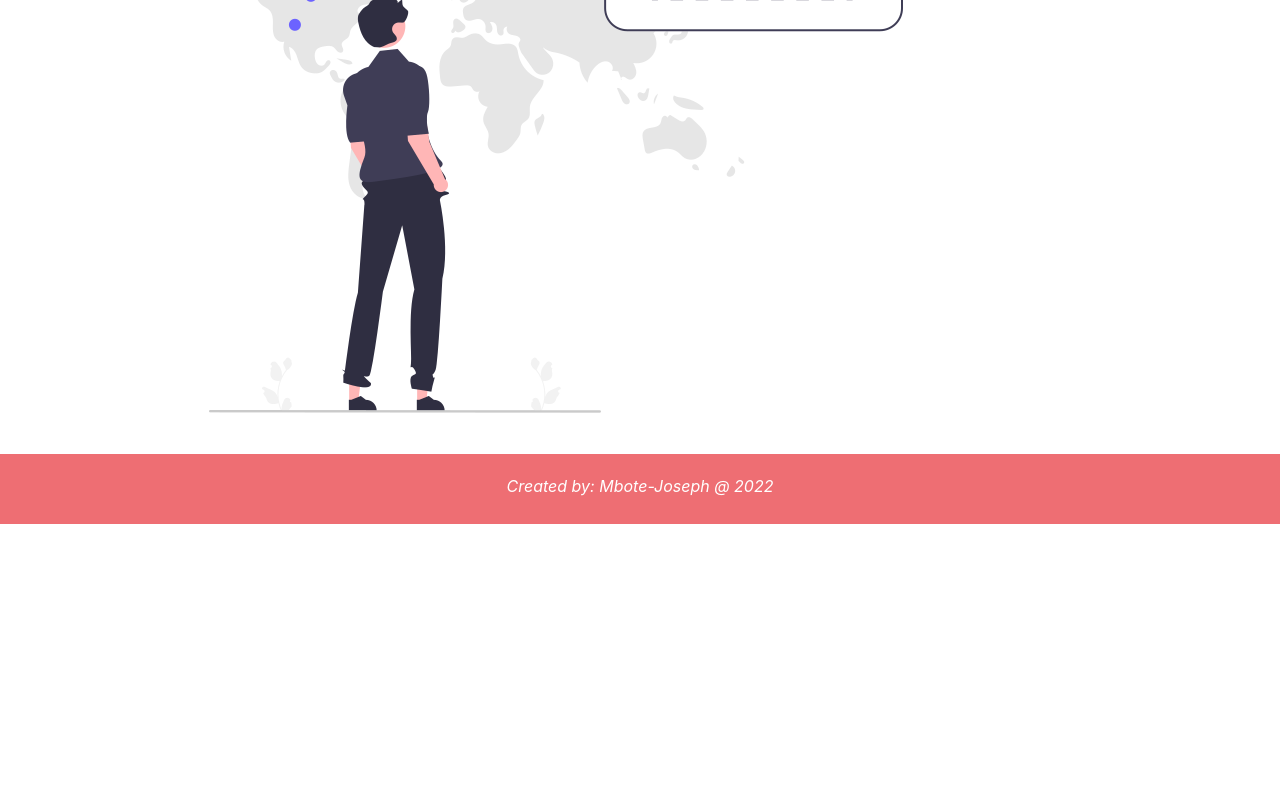
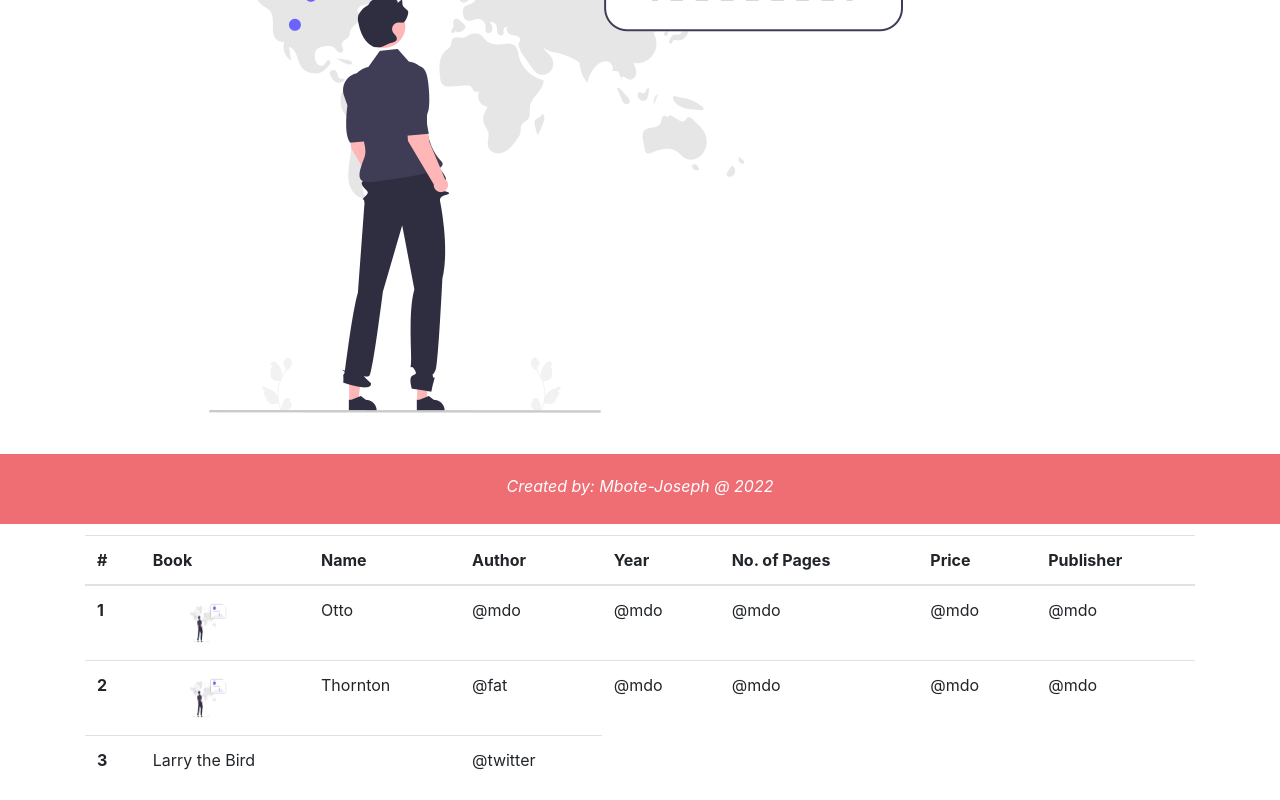
Before and after one commit to Mbote-Joseph/Angular-Django-Front-End, an Angular app: page /home in a window 1280 px wide. Shown: the part 276-1076 px from the top of the page. Before the commit the page ends 811 px from the top, so only its background shows below. Built offline with nearby package versions, Linux system fonts and the light colour scheme.

Commit message:
Angular Application with Django Backend

```diff
--- a/src/app/components/home/home.component.html
+++ b/src/app/components/home/home.component.html
@@ -3,3 +3,70 @@
   <img src="../../../assets/images/logo.png" alt="" />
   <h3>Your Book Store</h3>
 </div>
+<div class="container">
+  <table class="table table-hover">
+    <thead>
+      <tr>
+        <th scope="col">#</th>
+        <th scope="col">Book</th>
+        <th scope="col">Name</th>
+        <th scope="col">Author</th>
+        <th scope="col">Year</th>
+        <th scope="col">No. of Pages</th>
+        <th scope="col">Price</th>
+        <th scope="col">Publisher</th>
+      </tr>
+    </thead>
+    <tbody>
+      <tr>
+        <th scope="row">1</th>
+        <td>
+          <img
+            src="../../../assets/images/logo.png"
+            alt="logo"
+            height="50px"
+            width="50px"
+            style="
+              margin-left: 30px;
+              border-radius: 50%;
+              border: 1px solid #fff;
+            "
+          />
+        </td>
+        <td>Otto</td>
+        <td>@mdo</td>
+        <td>@mdo</td>
+        <td>@mdo</td>
+        <td>@mdo</td>
+        <td>@mdo</td>
+      </tr>
+      <tr>
+        <th scope="row">2</th>
+        <td>
+          <img
+            src="../../../assets/images/logo.png"
+            alt="logo"
+            height="50px"
+            width="50px"
+            style="
+              margin-left: 30px;
+              border-radius: 50%;
+              border: 1px solid #fff;
+            "
+          />
+        </td>
+        <td>Thornton</td>
+        <td>@fat</td>
+        <td>@mdo</td>
+        <td>@mdo</td>
+        <td>@mdo</td>
+        <td>@mdo</td>
+      </tr>
+      <tr>
+        <th scope="row">3</th>
+        <td colspan="2">Larry the Bird</td>
+        <td>@twitter</td>
+      </tr>
+    </tbody>
+  </table>
+</div>
```
